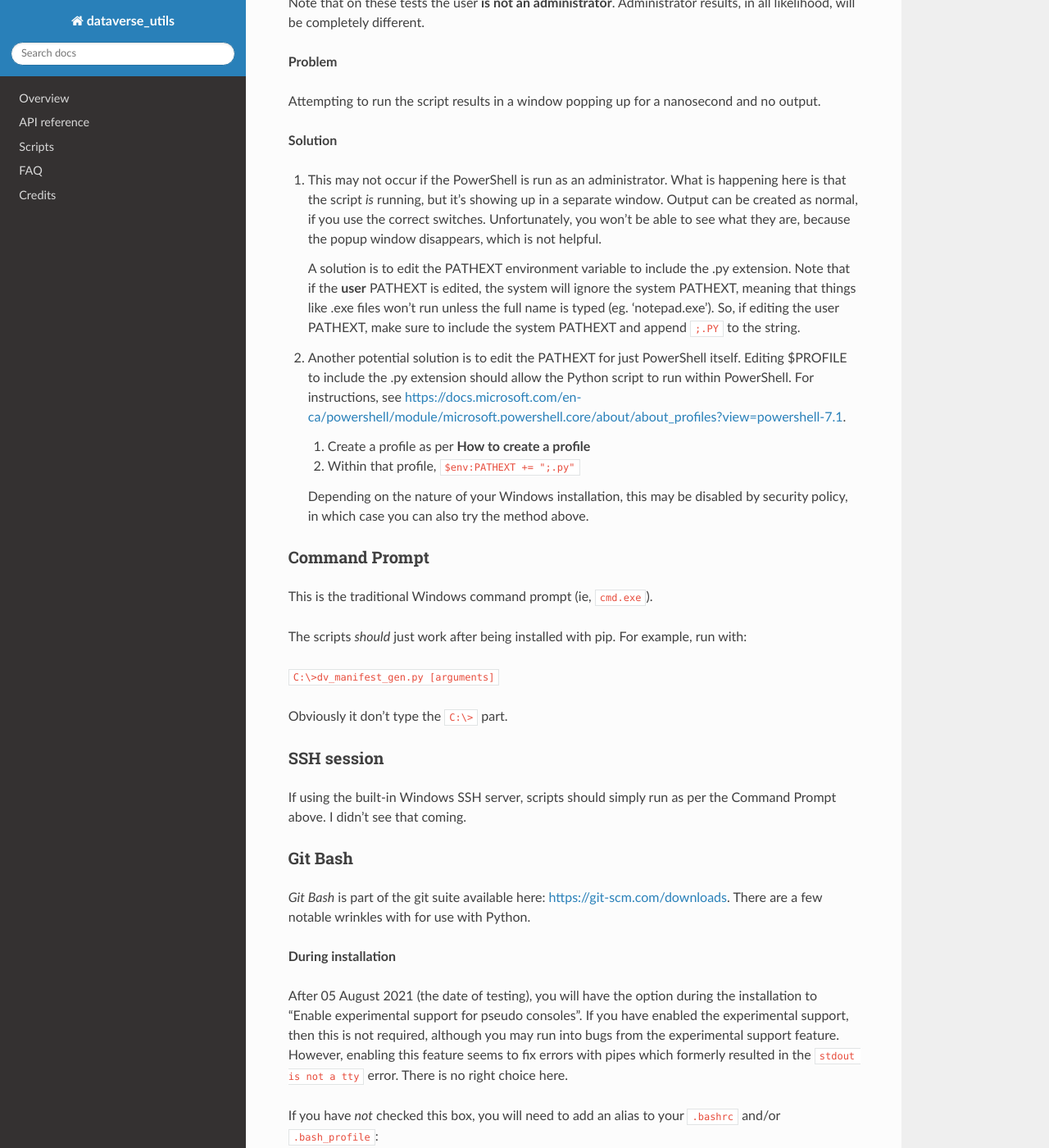
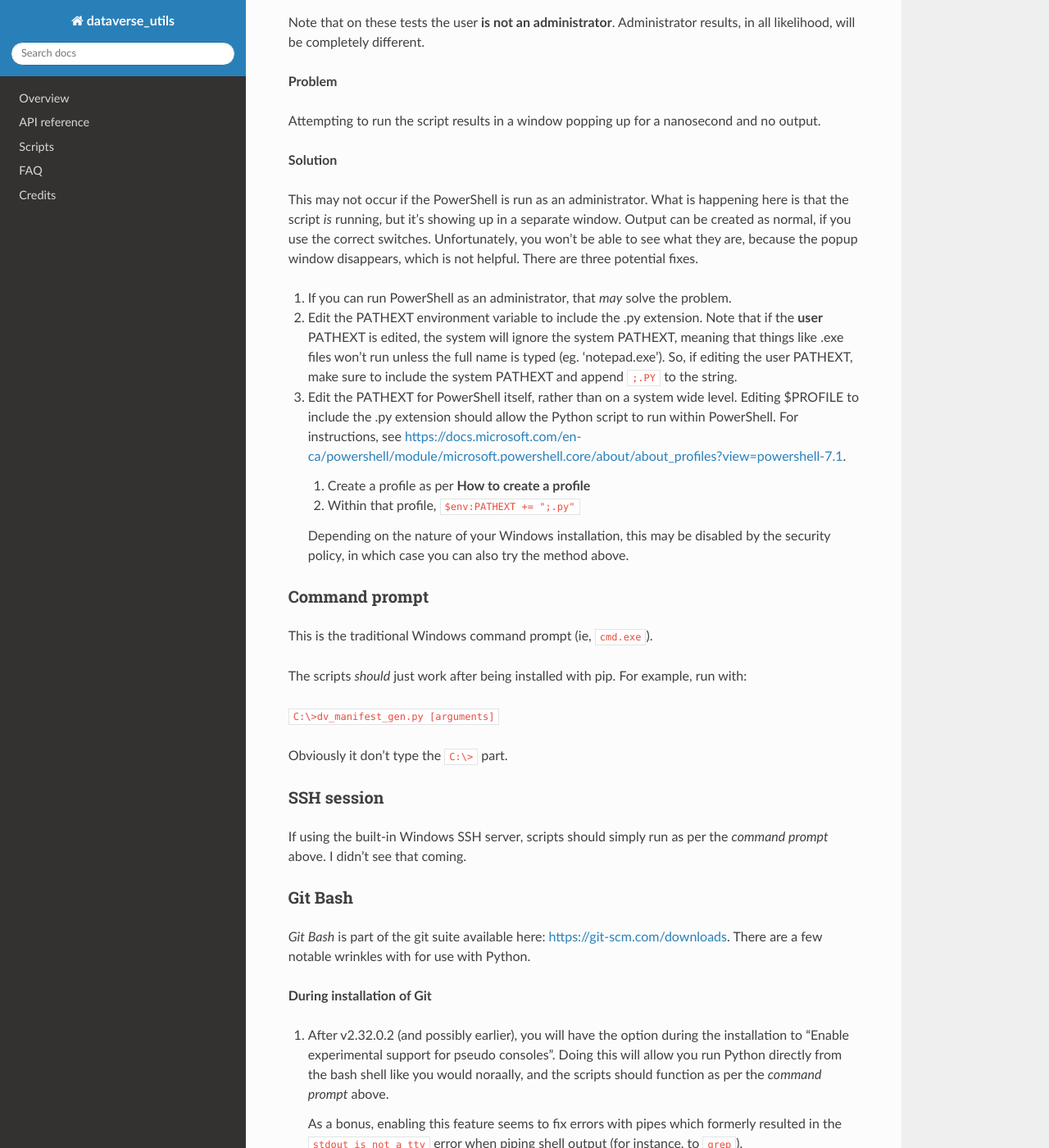
Before and after one commit to ubc-library-rc/dataverse_utils, an MkDocs documentation site: the page built from docs/windows.md, in a window 1280 px wide and 1400 px high, scrolled down 749 px. Shown: the whole window at 82% size. Built offline with MkDocs 1.6.1, drawn with Linux system fonts in a browser that asks for light colours; nearby versions of some CDN libraries; some of the changed text lies outside the part shown.

```diff
--- a/docs/windows.md
+++ b/docs/windows.md
@@ -10,11 +10,11 @@
 
 In this instance, `dataverse_utils` were installed using pip from the PowerShell, ie `pip install git+https://github.com/ubc-library-rc/dataverse_utils`. However, pip should be pip regardless of which console you use to install.
 
-Here's a handy guide to show the results of how/if the command line scripts run. This example uses `dv_manifest.gen.py`, but appears to be generally applicable to any script installed using pip (ie, `scripts` in `setup.py`). If this means nothing to you, just skip to the table below.
+Here's a handy guide to show the results of how/if the command line scripts run. This example uses `dv_manifest.gen.py`, but appears to be generally applicable to any scripts configured with setuptools.setup()  (ie, `setuptools.setup(scripts=[whatever]`). If this means nothing to you because you're not distributing your own Python packages,, just skip to the table below.
 
-## Terminal type
+## Windows Terminal type
 
-### Windows PowerShell
+### PowerShell
 
 Note that on these tests the user **is not an administrator**. Administrator results, in all likelihood, will be completely different.
 
@@ -24,19 +24,21 @@
 
 **Solution**
 
-1. This may not occur if the PowerShell is run as an administrator. What is happening here is that the script *is* running, but it's showing up in a separate window.  Output can be created as normal, if you use the correct switches. Unfortunately, you won't be able to see what they are, because the popup window disappears, which is not helpful.
+This may not occur if the PowerShell is run as an administrator. What is happening here is that the script *is* running, but it's showing up in a separate window.  Output can be created as normal, if you use the correct switches. Unfortunately, you won't be able to see what they are, because the popup window disappears, which is not helpful. There are three potential fixes.
 
-	A solution is to edit the PATHEXT environment variable to include the .py extension. Note that if the **user** PATHEXT is edited, the system will ignore the system PATHEXT, meaning that things like .exe files won't run unless the full name is typed (eg. 'notepad.exe'). So, if editing the user PATHEXT, make sure to include the system PATHEXT and append `;.PY` to the string.
+1. If you can run PowerShell as an administrator, that *may* solve the problem.
 
-2. Another potential solution is to edit the PATHEXT for just PowerShell itself. Editing $PROFILE to include the .py extension should allow the Python script to run within PowerShell. For instructions, see <https://docs.microsoft.com/en-ca/powershell/module/microsoft.powershell.core/about/about_profiles?view=powershell-7.1>.
+2. Edit the PATHEXT environment variable to include the .py extension. Note that if the **user** PATHEXT is edited, the system will ignore the system PATHEXT, meaning that things like .exe files won't run unless the full name is typed (eg. 'notepad.exe'). So, if editing the user PATHEXT, make sure to include the system PATHEXT and append `;.PY` to the string.
+
+2. Edit the PATHEXT for PowerShell itself, rather than on a system wide level. Editing $PROFILE to include the .py extension should allow the Python script to run within PowerShell. For instructions, see <https://docs.microsoft.com/en-ca/powershell/module/microsoft.powershell.core/about/about_profiles?view=powershell-7.1>.
 
 	1. Create a profile as per **How to create a profile**
 
 	2. Within that profile, `$env:PATHEXT += ";.py"`
 
-	Depending on the nature of your Windows installation, this may be disabled by security policy, in which case you can also try the method above.
+	Depending on the nature of your Windows installation, this may be disabled by the security policy, in which case you can also try the method above.
 
-### Command Prompt
+### Command prompt
 
 This is the traditional Windows command prompt (ie, `cmd.exe`).
 
@@ -48,19 +50,23 @@
 
 ### SSH session
 
-If using the built-in Windows SSH server, scripts should simply run as per the Command Prompt above. I didn't see that coming.
+If using the built-in Windows SSH server, scripts should simply run as per the *command prompt* above. I didn't see that coming.
 
 ### Git Bash
 
 *Git Bash* is part of the git suite available here: <https://git-scm.com/downloads>. There are a few notable wrinkles with for use with Python.
 
-**During installation**
+**During installation of Git**
 
-After 05 August 2021 (the date of testing), you will have the option during the installation to "Enable experimental support for pseudo consoles". If you have enabled the experimental support, then this is not required, although you may run into bugs from the experimental support feature. However, enabling this feature seems to fix errors with pipes which formerly resulted in the `stdout is not a tty` error. There is no right choice here.
+1. After v2.32.0.2 (and possibly earlier), you will have the option during the installation to "Enable experimental support for pseudo consoles". Doing this will allow you run Python directly from the bash shell like you would noraally, and the scripts should function as per the *command prompt* above.
 
-If you have *not* checked this box, you will need to add an alias to your `.bashrc` and/or `.bash_profile`:
+	As a bonus,  enabling this feature seems to fix errors with pipes which formerly resulted in the `stdout is not a tty` error when piping shell output (for instance, to `grep`).
 
-`alias python='winpty python'`
-`alias pip='winpty pip'`
+2. If you have *not* checked this box, you will need to add an alias to your `.bashrc` and/or `.bash_profile`:
 
-Without this, Python will not start at all and hang at the prompt.
+	`alias python='winpty python'`
+	`alias pip='winpty pip'`
+
+	Either that, or you will need to start Python with `winpty python`, which is annoying. Similarly `winpty pip`.
+
+Even if you have not enabled pseudo-console support and didn't complete use option 2, the scripts *should* still function normally though. Having scripts work but Python not work is not optimal and confusing, so a solution is there even though it technically isn't required.
```
Also changed, not shown: 4 other files.
